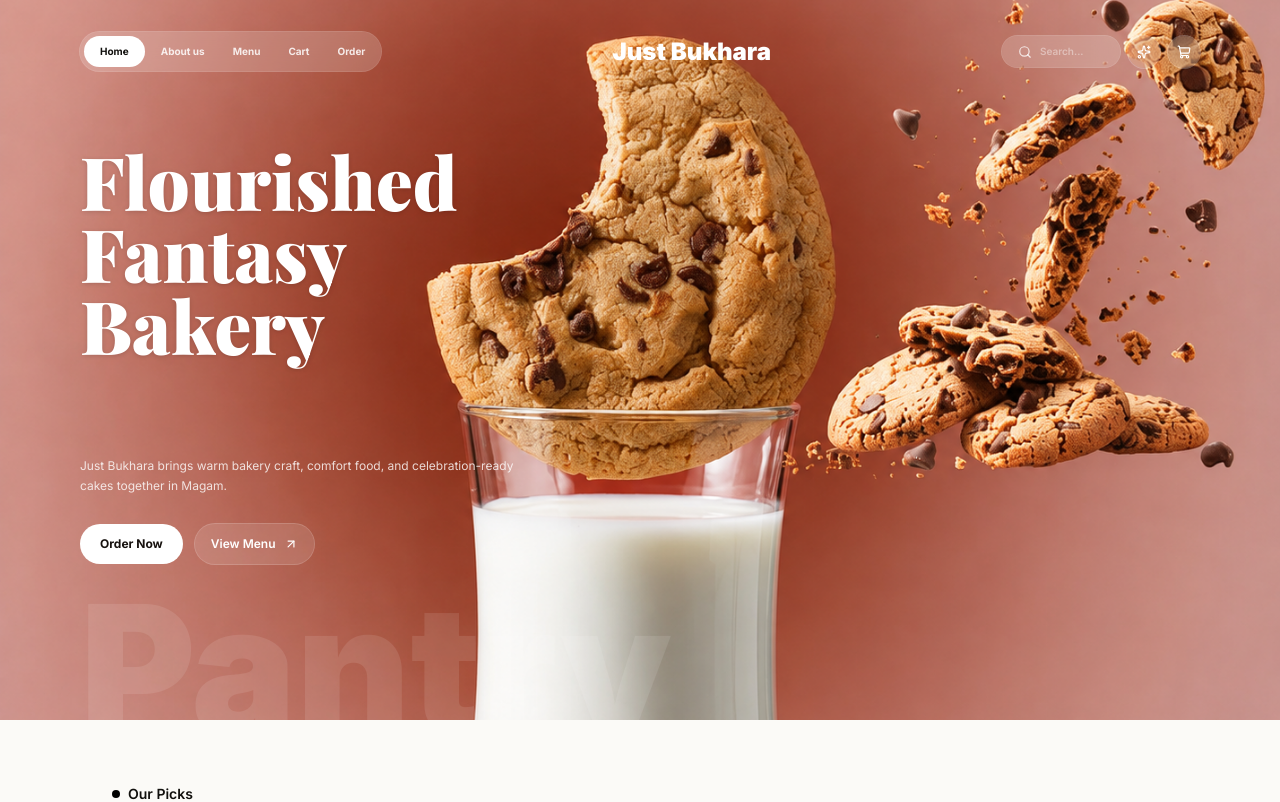
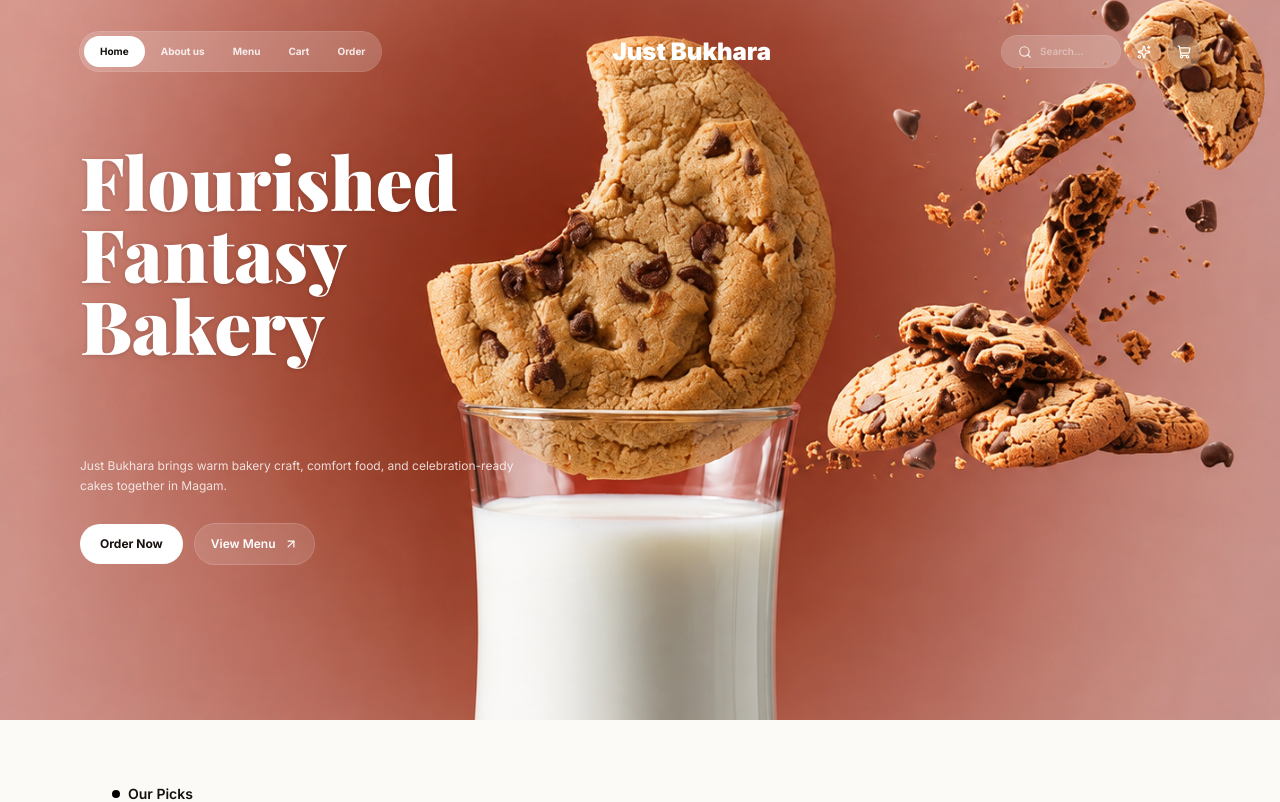
Before and after one commit to TheLastParagraph/JustBukhara, a Next.js app: page / in a window 1280 px wide. Shown: the top 802 px of the page. Built offline with nearby package versions, Linux system fonts and the light colour scheme; a web font is replaced by a local one.

Commit message:
Remove decorative Pantry background text

```diff
--- a/src/app/page.tsx
+++ b/src/app/page.tsx
@@ -30,9 +30,6 @@ export default function Home() {
             sizes="100vw"
             className="object-cover object-[58%_48%]"
           />
-          <div className="pointer-events-none absolute -bottom-9 left-8 text-[8rem] font-black leading-none text-white/10 sm:text-[11rem] lg:left-16 xl:left-20">
-            Pantry
-          </div>
 
           <div className="relative z-10 mx-auto flex max-w-[460px] flex-col items-center pt-20 text-center sm:mx-0 sm:items-start sm:pt-8 sm:text-left">
             <h1 className="text-[2.8rem] font-black leading-[0.98] tracking-normal drop-shadow-sm sm:text-[4.1rem] lg:text-[4.6rem]">
```
